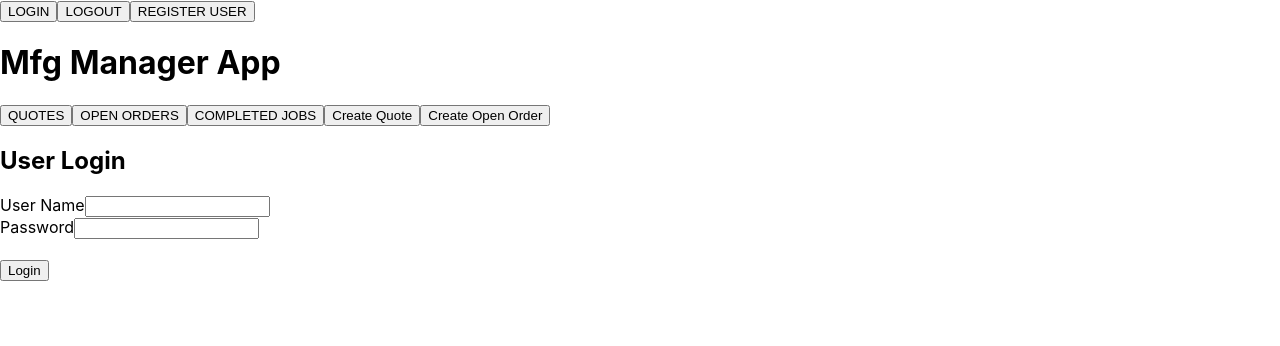
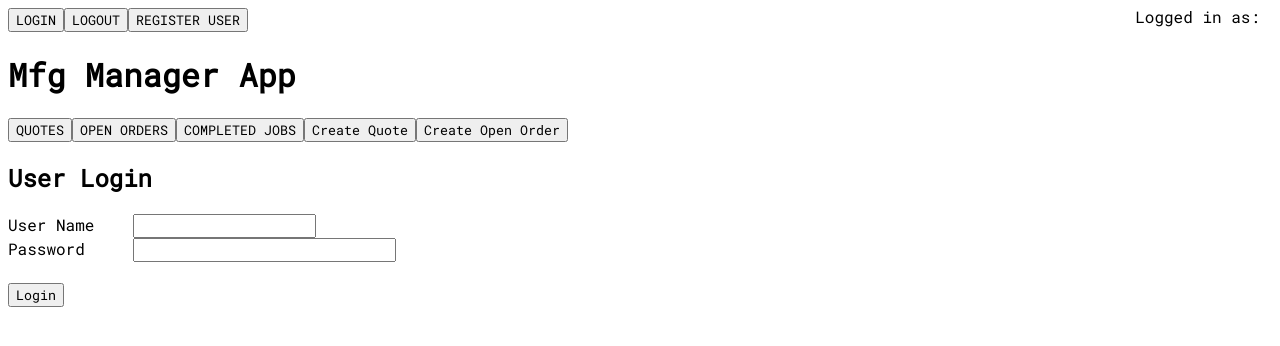
Before and after one commit to mitchell-mccracken/mfg_manager_frontend, a React (Create React App) app: page / in a window 1280 px wide. Both pictures are taken after a click on the button "LOGIN". Shown: the top 346 px of the page. Built offline with nearby package versions, Linux system fonts and the light colour scheme; no server answers.

Commit message:
added more styling

```diff
--- a/public/index.html
+++ b/public/index.html
@@ -24,6 +24,10 @@
       work correctly both with client-side routing and a non-root public URL.
       Learn how to configure a non-root public URL by running `npm run build`.
     -->
+    <link rel="preconnect" href="https://fonts.googleapis.com">
+    <link rel="preconnect" href="https://fonts.gstatic.com" crossorigin>
+    <link href="https://fonts.googleapis.com/css2?family=Roboto+Mono:wght@300&display=swap" rel="stylesheet">
+
     <title>MFG Manager</title>
   </head>
   <body>
--- a/src/App.js
+++ b/src/App.js
@@ -187,8 +187,8 @@ class App extends Component {
           {/* <button onClick={this.sessionDelete}>LOGOUT</button> */}
           <button onClick={this.logoutUser}>LOGOUT</button>
           <button onClick={this.toggleShowRegisterUser}>REGISTER USER</button>
-          <p>{this.state.username}</p>
         </div>
+        <p className='top-right'>Logged in as: {this.state.username}</p>
         <h1>Mfg Manager App</h1>
         <div>
           <button onClick={this.toggleShowQuotes}>QUOTES</button>
--- a/src/components/CreateQuote.jsx
+++ b/src/components/CreateQuote.jsx
@@ -33,6 +33,7 @@ class CreateQuote extends Component{
             partDescription: '',
             partQty: '',
             partCost: '',
+            additionalNotes: '',
         }
         this.handleChange = this.handleChange.bind(this)
         this.handleSubmit = this.handleSubmit.bind(this)
@@ -98,7 +99,7 @@ class CreateQuote extends Component{
         return(
             <div>
                 <h2>Create a new quote</h2>
-                <form onSubmit={this.handleSubmit}>
+                <form onSubmit={this.handleSubmit} className='quote-form'>
                 <label>Quote Title</label>
                     <input onChange={this.handleChange} type='text' name='quoteTitle' id='quoteTitle' value={this.state.quoteTitle}/> <br/>
                     <label>Customer Name</label>
@@ -119,6 +120,12 @@ class CreateQuote extends Component{
                     <input onChange={this.handleChange} type='number' name='partQty' id='partQty' value={this.state.partQty}/> <br/>
                     <label>Part Cost</label>
                     <input onChange={this.handleChange} type='number' name='partCost' id='partCost' value={this.state.partCost}/> <br/>
+                    <label>Additional Notes</label>
+                    <textarea onChange={this.handleChange} name='additionalNotes' id='additionalNotes' value={this.state.additionalNotes}
+                    rows='5' cols='30'
+                    ></textarea>
+                    {/* <input onChange={this.handleChange} type='number' name='partCost' id='partCost' value={this.state.partCost}/>  */}
+                    <br/>
 
                     <br/><input type='submit' value='Submit Quote'/>
                 </form>
--- a/src/components/LoginUser.jsx
+++ b/src/components/LoginUser.jsx
@@ -83,11 +83,11 @@ class LoginUser extends Component{
         return(
             <div>
                 <h2>User Login</h2>
-                <form onSubmit={this.handleSubmit}>
-                    <label>User Name</label>
+                <form onSubmit={this.handleSubmit} className='login-form'>
+                    <label className='label'>User Name</label>
                     <input onChange={this.handleChange} type='text' name='username' id='username' value={this.state.username}/> <br/>
                     <label>Password</label>
-                    <input onChange={this.handleChange} type='text' name='password' id='password' value={this.state.password}/> <br/>
+                    <input onChange={this.handleChange} type='password' name='password' id='password' value={this.state.password}/> <br/>
 
                     <br/><input type='submit' value='Login'/>
                 </form>
--- a/src/index.css
+++ b/src/index.css
@@ -1,15 +1,21 @@
+@import url('https://fonts.googleapis.com/css2?family=Roboto+Mono&display=swap');
+
+
 body {
-  margin: 0;
-  font-family: -apple-system, BlinkMacSystemFont, 'Segoe UI', 'Roboto', 'Oxygen',
+  /* margin: 0; */
+  /* font-family: -apple-system, BlinkMacSystemFont, 'Segoe UI', 'Roboto', 'Oxygen',
     'Ubuntu', 'Cantarell', 'Fira Sans', 'Droid Sans', 'Helvetica Neue',
     sans-serif;
   -webkit-font-smoothing: antialiased;
-  -moz-osx-font-smoothing: grayscale;
+  -moz-osx-font-smoothing: grayscale; */
+  font-family: 'Roboto Mono', monospace;
 }
 
+
 code {
-  font-family: source-code-pro, Menlo, Monaco, Consolas, 'Courier New',
-    monospace;
+  /* font-family: source-code-pro, Menlo, Monaco, Consolas, 'Courier New',
+    monospace; */
+  /* font-family: 'Roboto Mono', monospace; */
 }
 
 
@@ -24,6 +30,7 @@ table {
   font-family: sans-serif;
   min-width: 400px;
   box-shadow: 0 0 20px rgba(0, 0, 0, 0.15);
+  font-family: inherit;
 }
 
 table tbody tr {
@@ -42,4 +49,42 @@ table tbody tr:nth-of-type(even) {
 
  th,  td {
     padding: 10px 10px;
+    text-align: center;
 }
+
+/* username positioning */
+.top-right {
+  position: absolute;
+  right: 20px;
+  top: -10px;
+}
+
+.login-form label{
+  display: inline-block;
+  width: 125px;
+}
+
+.login-form input[type='text'], input[type='password']{
+  display: inline-block;
+  width: 175px;
+}
+
+.quote-form label{
+  display: inline-block;
+  width: 200px;
+  /* border-bottom: solid 1px rgb(170, 170, 170); */
+}
+
+.quote-form input[type='text'], input[type='password'], input[type='number']{
+  display: inline-block;
+  width: 255px;
+}
+
+button {
+  font-family : inherit;
+  /* font-size: 1em; */
+}
+
+input{
+  font-family: inherit;
+}
```
